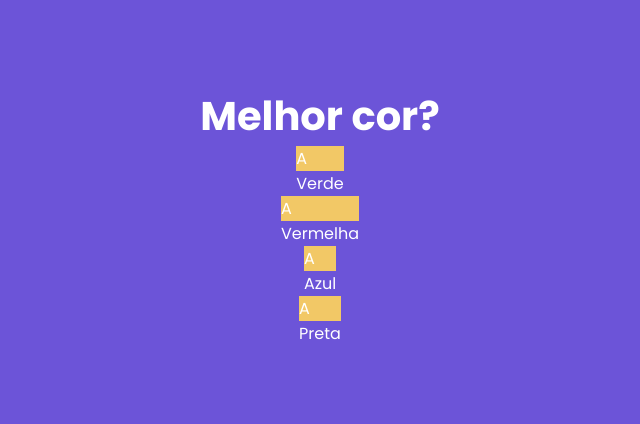
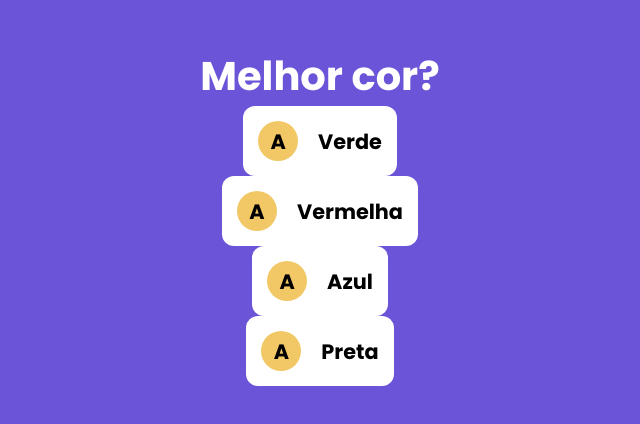
Before and after one commit to laerthnardelli/curso-nextjs, a Next.js app in the folder quiz/: page / in a window 1280 px wide. Shown: the part 184-608 px from the top of the page, without its empty margins (320-960 px from the left). Built offline with nearby package versions, Linux system fonts and the light colour scheme.

Commit message:
Component "Resposta" #03

```diff
--- a/quiz/styles/Resposta.module.css
+++ b/quiz/styles/Resposta.module.css
@@ -1,5 +1,34 @@
 .resposta {
   display: flex;
+}
+
+.frente, .verso {
+  display: flex;
+}
+
+.frente {
+  align-items: center;
+  border-radius: 12px;
+  padding: 15px;
+  color: #000;
+  background-color: #fff;
+}
+
+.letra {
+  display: flex;
+  justify-content: center;
+  align-items: center;
+  height: 40px;
+  width: 40px;
+  border-radius: 20px;
+  font-size: 1.3rem;
+  font-weight: 700;
+  margin-right: 20px;
+}
+
+.valor {
+  font-size: 1.3rem;
+  font-weight: 700;
 }
 
 .conteudoResposta {
```
